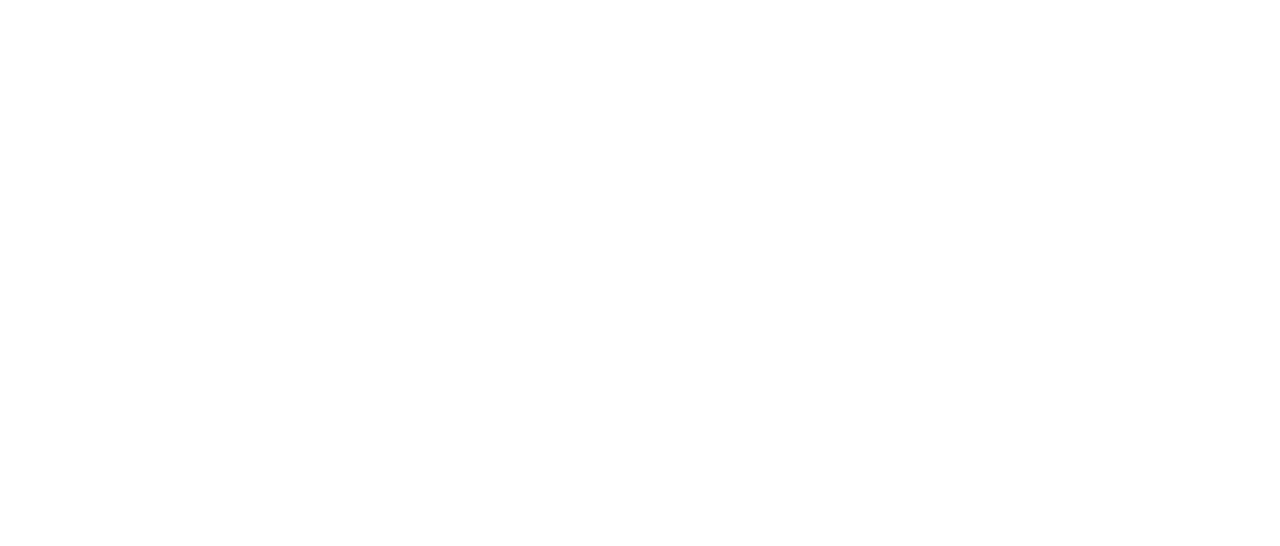
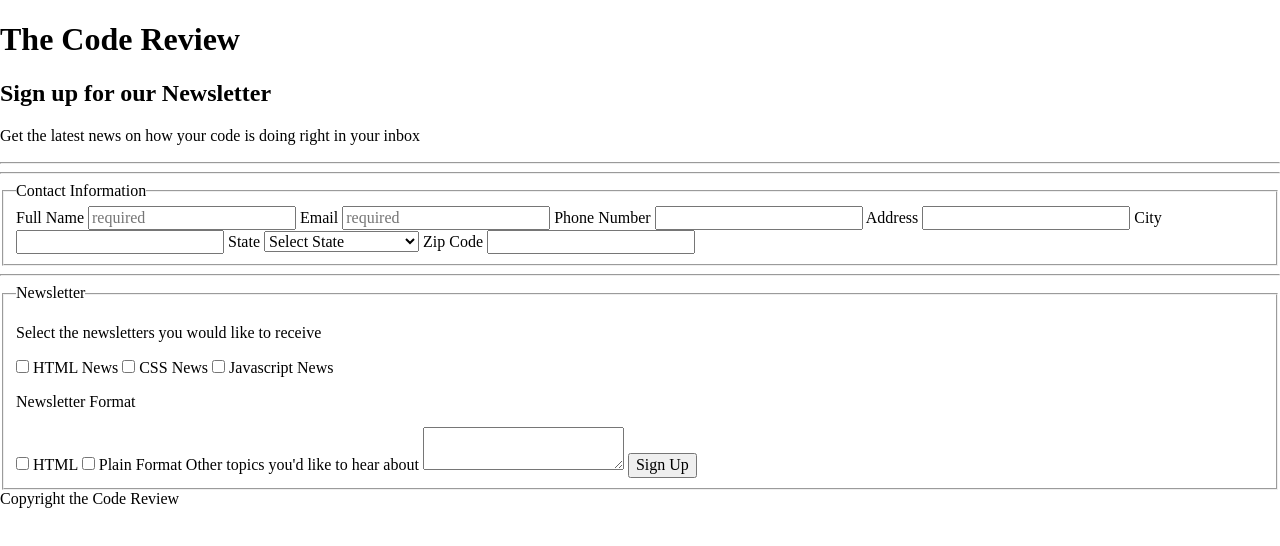
Before and after one commit to sdmasek/techdegree-project3, a plain HTML site: page index.html in a window 1280 px wide. Drawn offline with nearby package versions, Linux system fonts and the light colour scheme; files that its build step writes are made by us from their sources.

Commit message:
html update
Constructed the majority of the basic html - semantic and container elements still need to be added.

```diff
--- a/index.html
+++ b/index.html
@@ -8,3 +8,128 @@
     <link rel="stylesheet" href="css/styles.css">
     <title>Online Registration Form</title>
 </head>
+
+<body>
+    <header>
+        <h1>The Code Review</h1>
+
+        <h2>Sign up for our Newsletter</h2>
+        <p>Get the latest news on how your code is doing right in your inbox</p>
+    </header>
+    <hr class="bold">
+    <hr class="regular">
+    <main>
+        <form>
+            <fieldset class="contact">
+                <legend>Contact Information</legend>
+
+                <label for="name">Full Name</label>
+                <input type="text" alt="name" id="name" placeholder="required" name="user-name" required>
+
+                <label for="email">Email</label>
+                <input type="email" id="email" placeholder="required" name="email-address" required>
+
+                <label for="phone">Phone Number</label>
+                <input type="tel" id="phone" name="phone-number">
+
+                <label for="address">Address</label>
+                <input type="text" id="address" name="user-address">
+
+                <label for="city">City</label>
+                <input type="text" id="city" name="address-city">
+
+                <label for="state">State</label>
+                <select id="state" name="US-state">
+                    <option value="select-state">Select State</option>
+                    <option value="Alabama">Alabama</option>
+                    <option value="Alaska">Alaska</option>
+                    <option value="Arizona">Arizona</option>
+                    <option value="Arkansas">Arkansas</option>
+                    <option value="California">California</option>
+                    <option value="Colorado">Colorado</option>
+                    <option value="Connecticut">Connecticut</option>
+                    <option value="Delaware">Delaware</option>
+                    <option value="District of Columbia">District of Columbia</option>
+                    <option value="Florida">Florida</option>
+                    <option value="Georgia">Georgia</option>
+                    <option value="Hawaii">Hawaii</option>
+                    <option value="Idaho">Idaho</option>
+                    <option value="Illinois">Illinois</option>
+                    <option value="Indiana">Indiana</option>
+                    <option value="Iowa">Iowa</option>
+                    <option value="Kansas">Kansas</option>
+                    <option value="Kentucky">Kentucky</option>
+                    <option value="Louisiana">Louisiana</option>
+                    <option value="Maine">Maine</option>
+                    <option value="Maryland">Maryland</option>
+                    <option value="Massachusetts">Massachusetts</option>
+                    <option value="Michigan">Michigan</option>
+                    <option value="Minnesota">Minnesota</option>
+                    <option value="Mississippi">Mississippi</option>
+                    <option value="Missouri">Missouri</option>
+                    <option value="Montana">Montana</option>
+                    <option value="Nebraska">Nebraska</option>
+                    <option value="Nevada">Nevada</option>
+                    <option value="New Hampshire">New Hampshire</option>
+                    <option value="New Jersey">New Jersey</option>
+                    <option value="New Mexico">New Mexico</option>
+                    <option value="New York">New York</option>
+                    <option value="North Carolina">North Carolina</option>
+                    <option value="North Dakota">North Dakota</option>
+                    <option value="Ohio">Ohio</option>
+                    <option value="Oklahoma">Oklahoma</option>
+                    <option value="Oregon">Oregon</option>
+                    <option value="Pennsylvania">Pennsylvania</option>
+                    <option value="Puerto Rico">Puerto Rico</option>
+                    <option value="Rhode Island">Rhode Island</option>
+                    <option value="South Carolina">South Carolina</option>
+                    <option value="South Dakota">South Dakota</option>
+                    <option value="Tennessee">Tennessee</option>
+                    <option value="Texas">Texas</option>
+                    <option value="Utah">Utah</option>
+                    <option value="Vermont">Vermont</option>
+                    <option value="Virginia">Virginia</option>
+                    <option value="Washington">Washington</option>
+                    <option value="West Virginia">West Virginia</option>
+                    <option value="Wisconsin">Wisconsin</option>
+                    <option value="Wyoming">Wyoming</option>
+                </select>
+
+                <label for="zip">Zip Code</label>
+                <input type="number" id="zip" name="zipcode">
+            </fieldset>
+
+            <hr class="regular">
+
+            <fieldset class="newsletter">
+                <legend>Newsletter</legend>
+                <p>Select the newsletters you would like to receive</p>
+
+
+                <input type="checkbox" id="html_news" name="html_checkbox">
+                <label for="html_news">HTML News</label>
+
+                <input type="checkbox" id="css_news" name="css_checkbox">
+                <label for="css_news">CSS News</label>
+
+                <input type="checkbox" id="js_news" name="js_checkbox">
+                <label for="js_news">Javascript News</label>
+
+                <p>Newsletter Format</p>
+
+                <input type="checkbox" id="html_format" name="html_format">
+                <label for="html_format">HTML</label>
+
+                <input type="checkbox" id="plain_format" name="plain_format">
+                <label for="plain_format">Plain Format</label>
+
+                <label for="topics">Other topics you'd like to hear about</label>
+                <textarea id="topics"></textarea>
+
+                <button type="submit">Sign Up</button>
+
+            </fieldset>
+        </form>
+    </main>
+    <footer>Copyright the Code Review</footer>
+</body>
```
